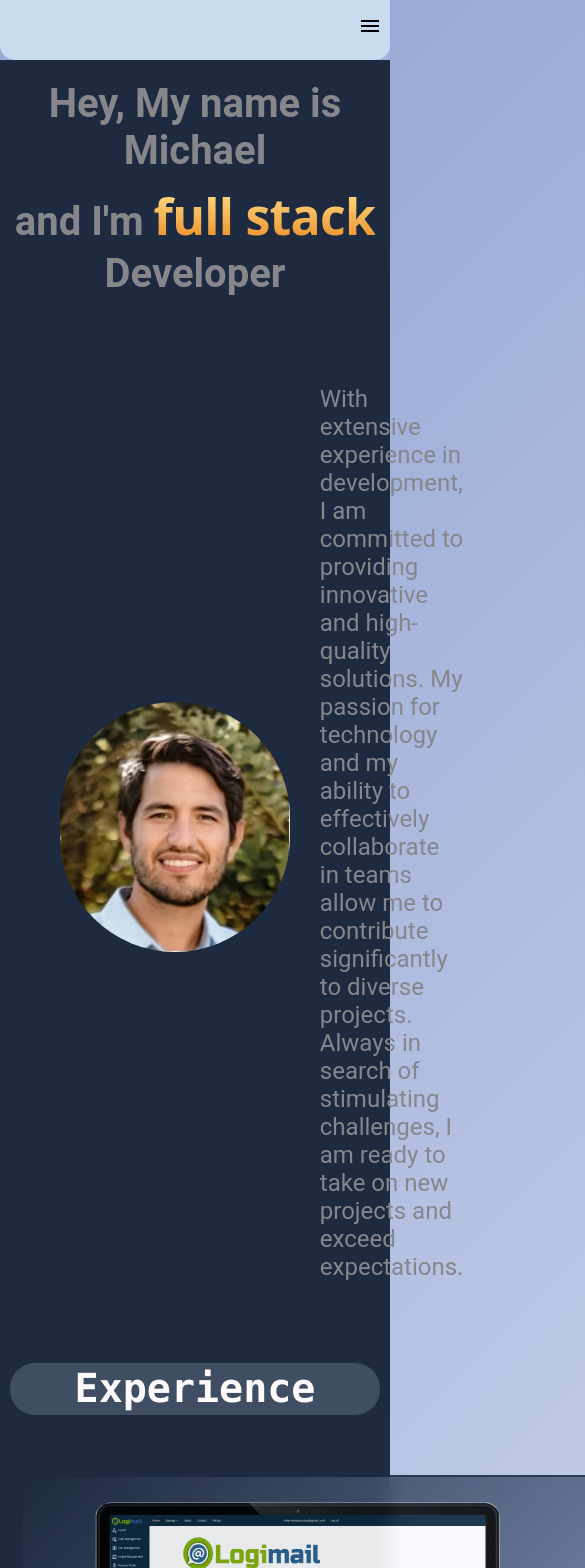
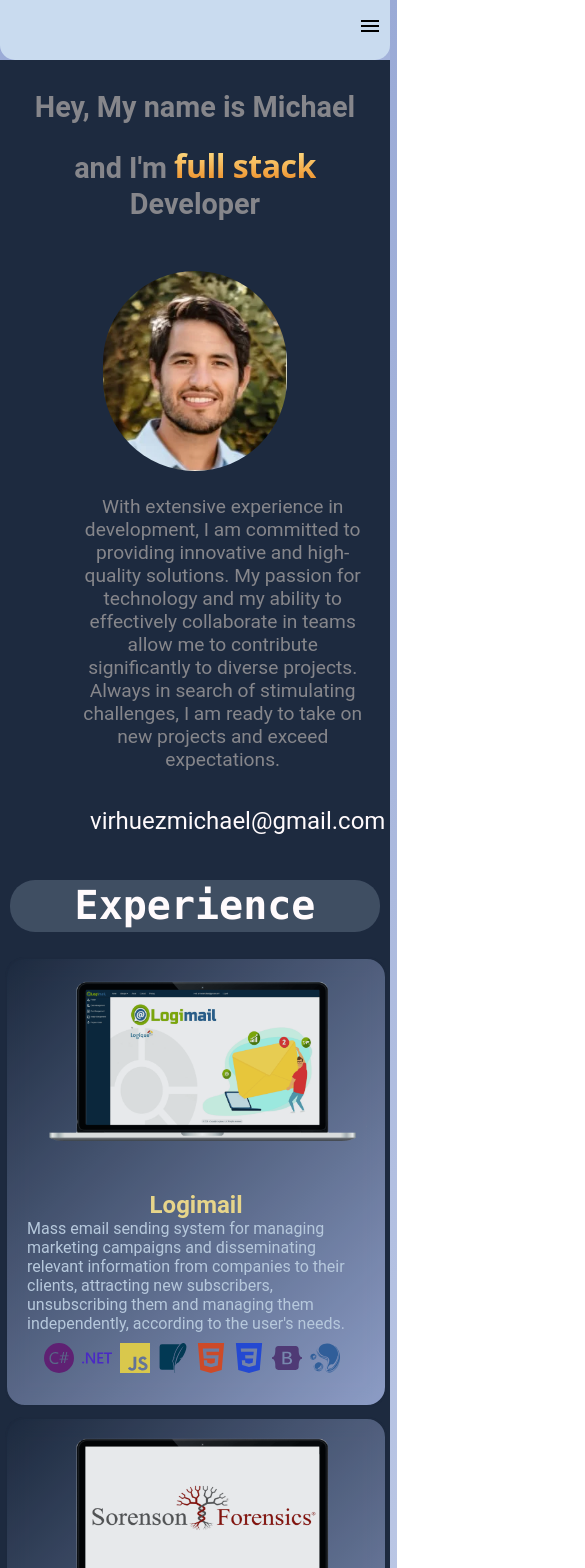
Before and after one commit to VirhuezMichael/PersonalPortfolio-2.0, a React (Create React App) app: page / in a window 390 px wide. Shown: the top 1568 px of the page, 585 px wide, since content can reach past the window. Built offline with nearby package versions, Linux system fonts and the light colour scheme.

Commit message:
Responsive design

```diff
--- a/src/Components/About/AboutMe.jsx
+++ b/src/Components/About/AboutMe.jsx
@@ -16,12 +16,20 @@ const AboutContent = styled.div`
   padding: 2.5rem 60px;
   display: flex;
   flex-direction: row;
+  @media (max-width: 768px) {
+    flex-direction: column;
+  }
 `;
 
 const AboutTitle = styled.h2`
   font-size: 2.5rem;
   margin-bottom: .5rem;
   color: #86868b;
+  @media (max-width: 768px) {
+    font-size: 1.8rem;
+    padding: 10px;
+    margin-bottom:0;
+  }
 `;
 
 const Span = styled.span`
@@ -33,6 +41,9 @@ const Span = styled.span`
   background-image: linear-gradient(180deg, #ffe993, #eb831c);
   background-clip: text;
   -webkit-background-clip: text;
+  @media (max-width: 768px) {
+    font-size: 2rem;
+  }
 `;
 
 const AboutDescription = styled.p`
@@ -42,11 +53,20 @@ const AboutDescription = styled.p`
   padding-top: 40px;
   padding-left: 30px;
   text-align: left;
+  @media (max-width: 768px) {
+    font-size: 1.2rem;
+    text-align: center;
+    padding: 20px;
+    margin-bottom: 1rem;
+  }
 `;
 
 const ImgProfile = styled.img`
   height: 250px;
   border-radius: 140px;
+  @media (max-width: 768px) {
+    height:200px;
+  }
 `
 
 const TitleContainer = styled.div`
@@ -70,6 +90,7 @@ const About = () => {
         <AboutDescription>
         With extensive experience in development, I am committed to providing innovative and high-quality solutions. My passion for technology and my ability to effectively collaborate in teams allow me to contribute significantly to diverse projects. Always in search of stimulating challenges, I am ready to take on new projects and exceed expectations.
         </AboutDescription>
+        <p style={{textAlign:"left", paddingLeft:"30px", color:"#fffafc", fontSize:"24px"}}>virhuezmichael@gmail.com</p>
         </div>
       </AboutContent>
     </AboutSection>
--- a/src/Components/Experience/Card.jsx
+++ b/src/Components/Experience/Card.jsx
@@ -27,7 +27,7 @@ const Icon = styled.div`
   height: 40px;
   margin-right: 8px;
 `
-const CardDetail = styled.a`
+const CardDetail = styled.div`
   display: none;
   flex-direction: column;
   background: linear-gradient(135deg, #1D2A3F, #9aaad6);
@@ -53,12 +53,26 @@ const CardDetail = styled.a`
     `
     display: none;
   `}
+  @media (max-width: 768px) {
+    max-width: 98vw;
+    height: 450px;
+    flex-direction: row;
+    padding: 0;
+    margin: 5px;
+  }
+
 `
 const DetailContainer = styled.div`
 width: 956px;
 height: 304px;
 display: flex;
 flex-direction: row;
+@media (max-width: 768px) {
+  max-width: 98vw;
+  flex-direction: column;
+  padding: 0;
+  margin: 5px;
+}
 `
 const Detail = styled.div`
   width: 35%;
@@ -66,14 +80,22 @@ const Detail = styled.div`
   flex-direction: column;
   justify-content: space-around;
   margin-left: 20px;
+  @media (max-width: 768px) {
+    display: grid;
+    width: 100%;
+    margin: 0;
+    justify-content: start;
+  }
 `
-
 const Description = styled.div`
   width: 65%;
   padding-top:10px;
   padding-right: 20px;
   color: #c9dbef;
   display: grid;
+  @media (max-width: 768px) {
+    width: 100vw;
+  }
 `
 const Paragraph = styled.p`
 white-space: pre-line;
@@ -81,6 +103,14 @@ font-size:14px;
 font-family: 'Monaco', monospace;
 text-align:left;
 margin-top: 10px;
+@media (max-width: 768px) {
+  margin-top: 5px;
+  padding-left: 5px;
+  padding-right: 25px;
+  font-size: 13px;
+  width: 100vw;
+  text-align: left;
+}
 `
 const Item = styled.p`
 font-family: 'Monaco', monospace;
@@ -93,6 +123,11 @@ display: flex;
 flex-direction: row;
 margin-left:50px;
 padding:15px;
+@media (max-width: 768px) {
+  margin-left: 0px;
+  text-align: left;
+  padding: 5px;
+}
 `
 const TitleItem = styled.p`
 color: #00FFFF;
@@ -125,15 +160,31 @@ const ExperienceCard = styled.article`
     `
     display: flex;
   `}
+  @media (max-width: 768px) {
+    max-width: 98vw;
+    height:450px;
+    padding: 0;
+    margin: 5px;
+    flex-direction: column;
+    align-items: center;
+  }
 `
 const ExperienceImageCard = styled.div`
-  width: 600px;
+width: 600px;
+@media (max-width: 768px) {
+  width: 100vw;
+}
 `
 const ExperienceImage = styled.img`
   width: 550px;
   height: 300px;
   background-size: cover;
   padding: 10px;
+  @media (max-width: 768px) {
+    width: 350px;
+    height: 200px;
+  }
+
 `
 const ExperienceContent = styled.div`
   display: flex;
@@ -147,12 +198,19 @@ const ExperienceDescription = styled.p`
   margin-bottom: 20px;
   text-align: left;
   display: block;
+  @media (max-width: 768px) {
+    font-size: 16px;
+    margin-bottom: 10px;
+  }
 `
 const IconContainer = styled.div`
   height: 50px;
   display: flex;
   flex-direction: wrap;
   justify-content: flex-start;
+  @media (max-width: 768px) {
+    height: 40px;
+  }
 `
 const iconColors = {
   SiCsharp: '#68217A',
--- a/src/Components/Experience/Experience.jsx
+++ b/src/Components/Experience/Experience.jsx
@@ -7,6 +7,10 @@ import Card from './Card';
 const ExperienceContainer = styled.div`
   padding: 10px 0;
   background-color: #1D2A3F;
+  @media (max-width: 768px) {
+    max-width: 100vw;
+    padding:5px 0;
+  }
 `;
 
 const ExperienceTitle = styled.h2`
@@ -20,13 +24,21 @@ const ExperienceTitle = styled.h2`
   border-radius: 25px;
   background-color: rgba(201, 219, 239, 0.2);
   padding-top: 2px;
-padding-bottom: 4px;
+  padding-bottom: 4px;
+  @media (max-width: 768px) {
+    margin-bottom: 20px;
+  }
+
 `;
 
 const ExperienceWrapper = styled.div`
   display: flex;
   justify-content: space-between;
   flex-wrap: wrap;
+  @media (max-width: 768px) {
+    justify-content:: flex-start;
+  }
+
 `;
 
 const experience = [
@@ -41,7 +53,7 @@ const experience = [
     date: "2023 - Actual",
     // eslint-disable-next-line no-multi-str
     responsability: `I am responsible, along with the development team, for carrying out the tasks required for the implementation of the application from its inception. These tasks include: backend and frontend development and monitoring using development tools such as Visual Studio in .NET language, Mercurial for version control, Razor for UI/UX development, SQL Express for database implementation managing its handling with Entity Framework and a data migration system, among others.
-I also want to highlight the use of SOLID principles for application development using an MVC system, multiple data structures, and the use and implementation of dependency injection, as well as the use of both proprietary and external NuGet packages and a modular design.
+I also want to highlight the use of SOLID principles for application development using an MVC system, design patterns, and the use and implementation of dependency injection, as well as the use of both proprietary and external NuGet packages and a modular design.
 Additionally, I emphasize that I have been responsible for researching and configuring all required email protocols following the directives of RFC documents.`,
     name: "Full Stack Developer"
   },
--- a/src/Components/Projects/ProjectGallery.jsx
+++ b/src/Components/Projects/ProjectGallery.jsx
@@ -22,6 +22,10 @@ border-radius: 25px;
 background-color: rgba(201, 219, 239, 0.2);
 padding-top: 2px;
 padding-bottom: 4px;
+@media (max-width: 768px) {
+  margin-bottom: 30px;
+  margin-top: 20px;
+}
 `;
 
 const ProjectWrapper = styled.div`
@@ -34,6 +38,10 @@ const Gallery = styled.div`
     display: flex;
     gap: 2rem;
     max-width: 80rem;
+    @media (max-width: 768px) {
+      display: grid;
+      gap: 1rem;
+    }
 `
 const Card = styled.figure`
 position: relative;
@@ -50,6 +58,13 @@ flex: 0.25;
     font-weight: bold;
     cursor: pointer;
     border-radius: 1rem;
+  }
+  @media (max-width: 768px) {
+    width: 95vw;
+    height: 10rem;
+    &:hover {
+      flex: 1;
+    }
   }
 `
 const Img = styled.img`
--- a/src/Components/Projects/ProjectsIndex.jsx
+++ b/src/Components/Projects/ProjectsIndex.jsx
@@ -24,6 +24,9 @@ border-radius: 25px;
 background-color: rgba(201, 219, 239, 0.2);
 padding-top: 2px;
 padding-bottom: 4px;
+@media (max-width: 768px) {
+  margin-bottom: 20px;
+}
 `;
 
 const ProjectWrapper = styled.div`
--- a/src/styles/GlobalStyle.jsx
+++ b/src/styles/GlobalStyle.jsx
@@ -8,10 +8,16 @@ const GlobalStyle = createGlobalStyle`
     max-width: 1000px;
     margin: auto;
     text-align: center;
+    @media (max-width: 768px) {
+      max-widht: 100vw;
+    }
   }
 
   body {
     background: linear-gradient(135deg, #9aaad6, #eef4fc);
+    @media (max-width: 768px) {
+      max-widht: 100vw;
+    }
   }
 
   a {
```
